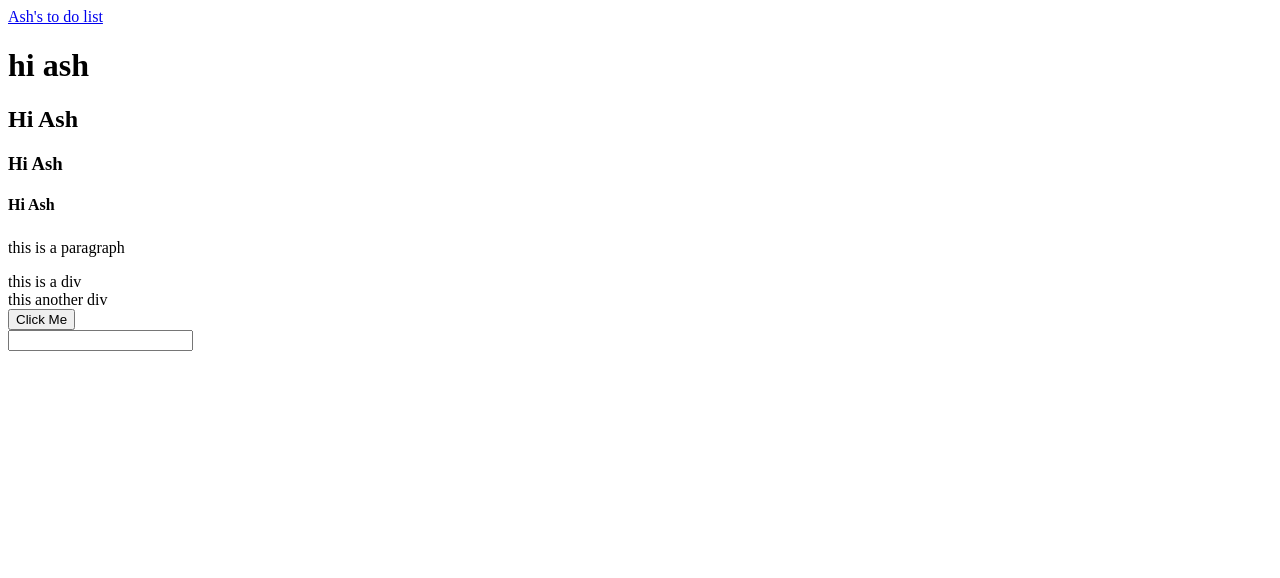
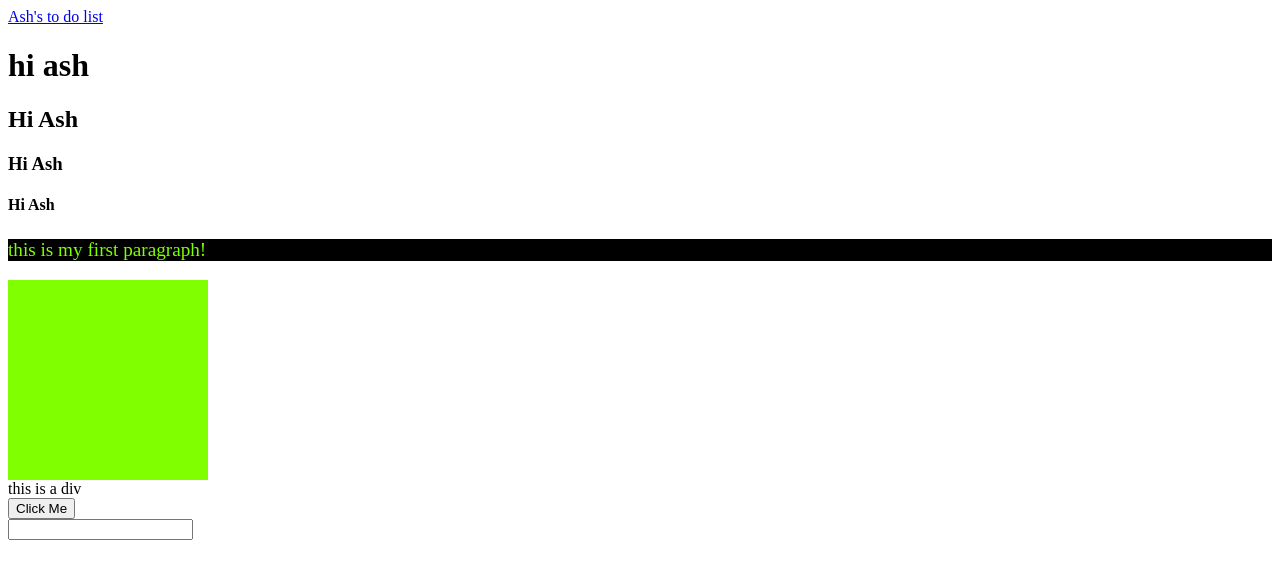
Before and after one commit to AdamBoley/plasma-snake, a plain HTML site: page index.html in a window 1280 px wide. Drawn offline with Linux system fonts and the light colour scheme.

Commit message:
challenge 1

```diff
--- a/assets/css/style.css
+++ b/assets/css/style.css
@@ -4,4 +4,12 @@
 
 #coloured-square {
     height: 200px;
+    width: 200px;
+    background-color:chartreuse;
 }
+
+#big-green {
+    color:chartreuse;
+    font-size:larger;
+    background-color: black;
+}
--- a/index.html
+++ b/index.html
@@ -18,14 +18,12 @@
     <h5></h5>
     <h6></h6>
 
-    <p>this is a paragraph</p>
+    <p id="big-green">this is my first paragraph!</p>
+
+    <div id="coloured-square"></div>
 
     <div>
         this is a div
-    </div>
-
-    <div class="blue">
-        this another div
     </div>
 
     <button id="button">Click Me</button>
```
